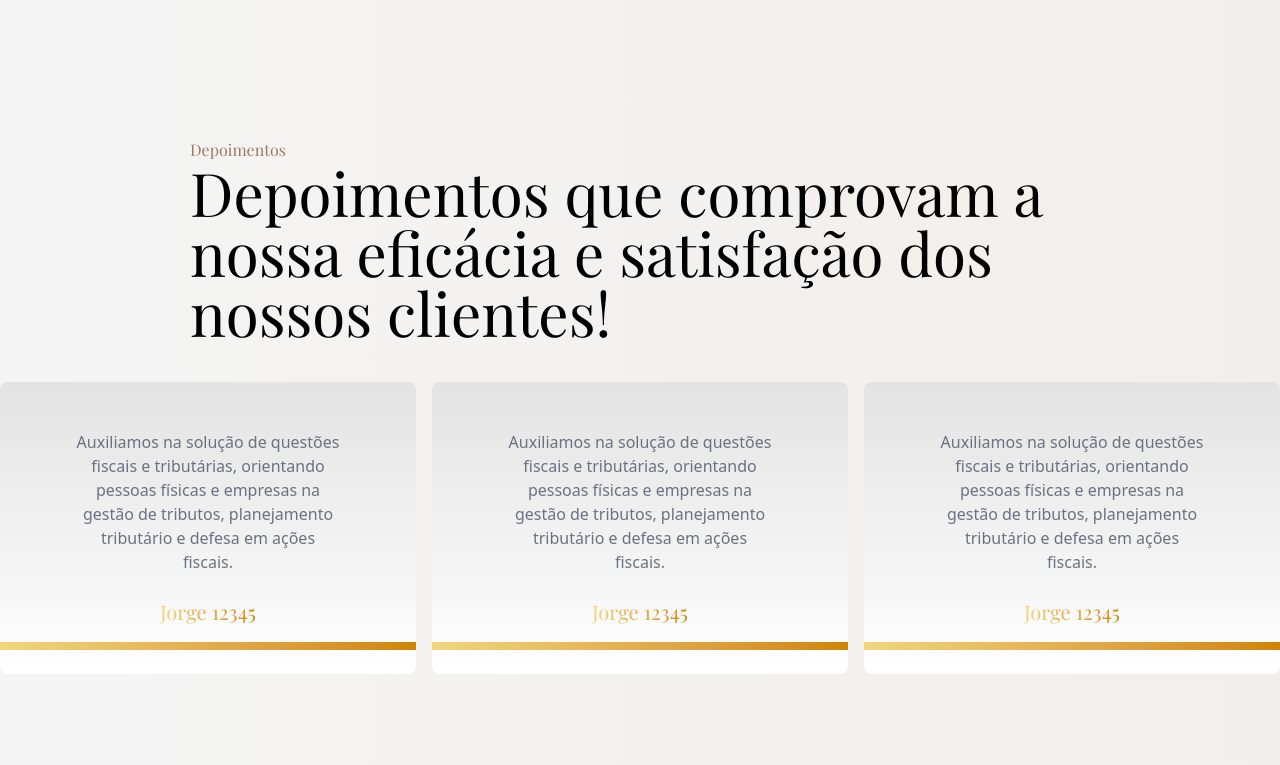
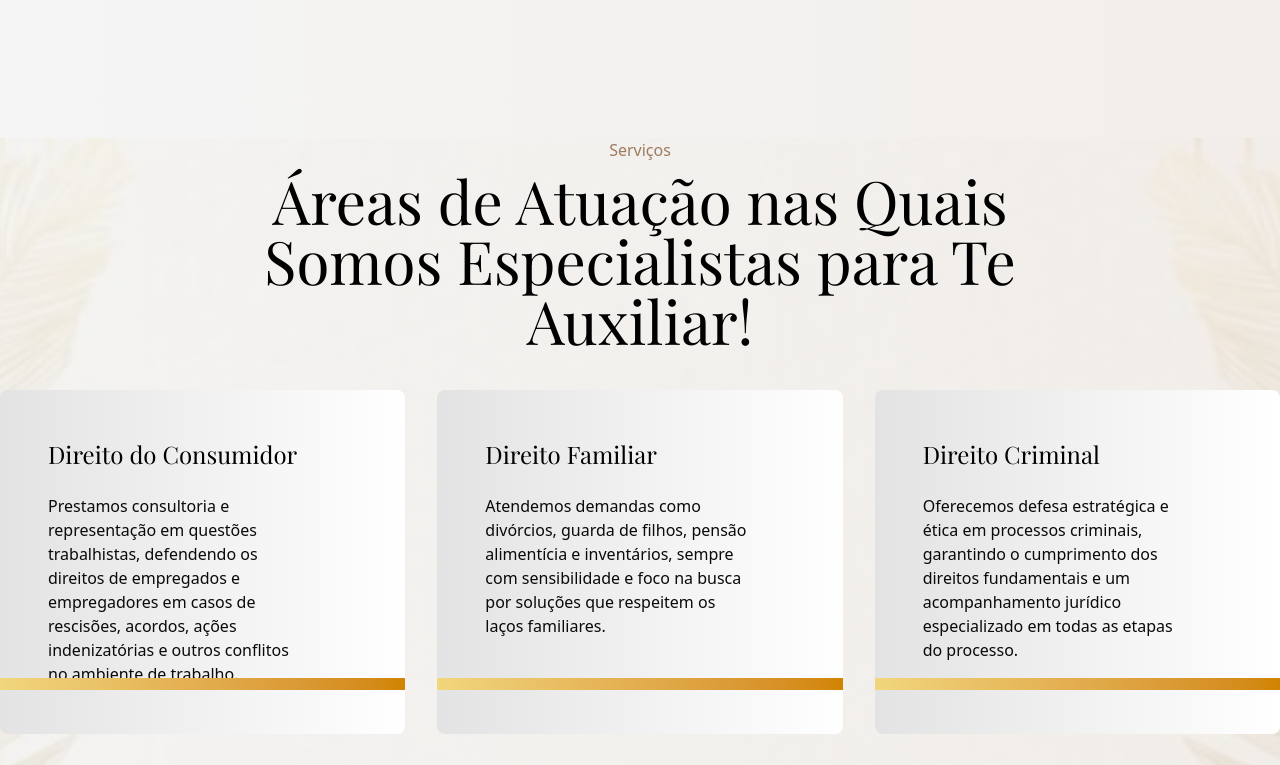
Before and after one commit to DevGustavoGantois/website_advocacia_LP, a Next.js app: page / in a window 1280 px wide. Shown: the part 1680-2445 px from the top of the page. Built offline with nearby package versions, Linux system fonts and the light colour scheme.

Commit message:
feat:Creating service section.

```diff
--- a/src/app/s-services.tsx
+++ b/src/app/s-services.tsx
@@ -1,7 +1,41 @@
+import Image from "next/image";
+import { servicesData } from "./v-data";
+
 export function HomeServices() {
-    return (
-        <section>
-
-        </section>
-    )
+  return (
+    <section id="services" className="relative mt-20 lg:mt-40">
+    <div className="flex flex-col gap-2 items-center justify-start mb-10">
+     <h4 className="text-[#9E7A5F] text-center text-sm lg:text-base">Serviços</h4>
+     <h1 className="font-primary text-center text-black text-4xl lg:text-6xl max-w-[890px]">Áreas de Atuação nas Quais Somos Especialistas para Te Auxiliar!</h1>
+    </div>
+      {servicesData[0]?.img && (
+        <div className="absolute inset-0 -z-50">
+          <Image
+            className="w-full h-full object-cover"
+            src={servicesData[0].img}
+            width={2560}
+            height={1400}
+            alt="Background"
+            priority
+          />
+        </div>
+      )}
+      <div className="max-w-[1440px] mx-auto p-8 lg:p-0">
+      <div className="relative z-10 grid grid-cols-1 lg:grid-cols-3 gap-8">
+        {servicesData.filter(item => item.title).map((item, index) => (
+          <div
+            key={index}
+            className="relative bg-gradient-to-r from-[#E3E3E3] to-[#FFFFFF] p-8 lg:p-12 rounded-md overflow-hidden"
+          >
+            <article className="flex flex-col items-start gap-6">
+              <h1 className="text-2xl text-black font-primary">{item.title}</h1>
+              <p className="max-w-[264px] text-start font-light">{item.description}</p>
+            </article>
+            <div className="absolute top-0 lg:top-72 left-0 w-full h-3 bg-gradient-to-r from-[#F1D67D] to-[#D18400]" />
+          </div>
+        ))}
+      </div>
+      </div>
+    </section>
+  );
 }
```
